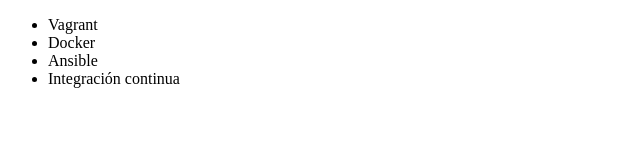
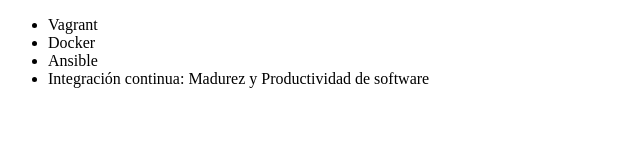
Before and after one commit to VicMartinezG/practica-git, a plain HTML site: page index.html in a window 1280 px wide. Shown: the whole page, without its empty margins (0-640 px from the left). Drawn offline with Linux system fonts and the light colour scheme.

Commit message:
Modificando integracion continua

```diff
--- a/index.html
+++ b/index.html
@@ -9,7 +9,7 @@
          <li> Vagrant </li>
          <li> Docker </li>
          <li> Ansible </li>
-         <li> Integración continua </li>
+         <li> Integración continua: Madurez y Productividad de software </li>
      </ul>
 </body>
 </html>
```
